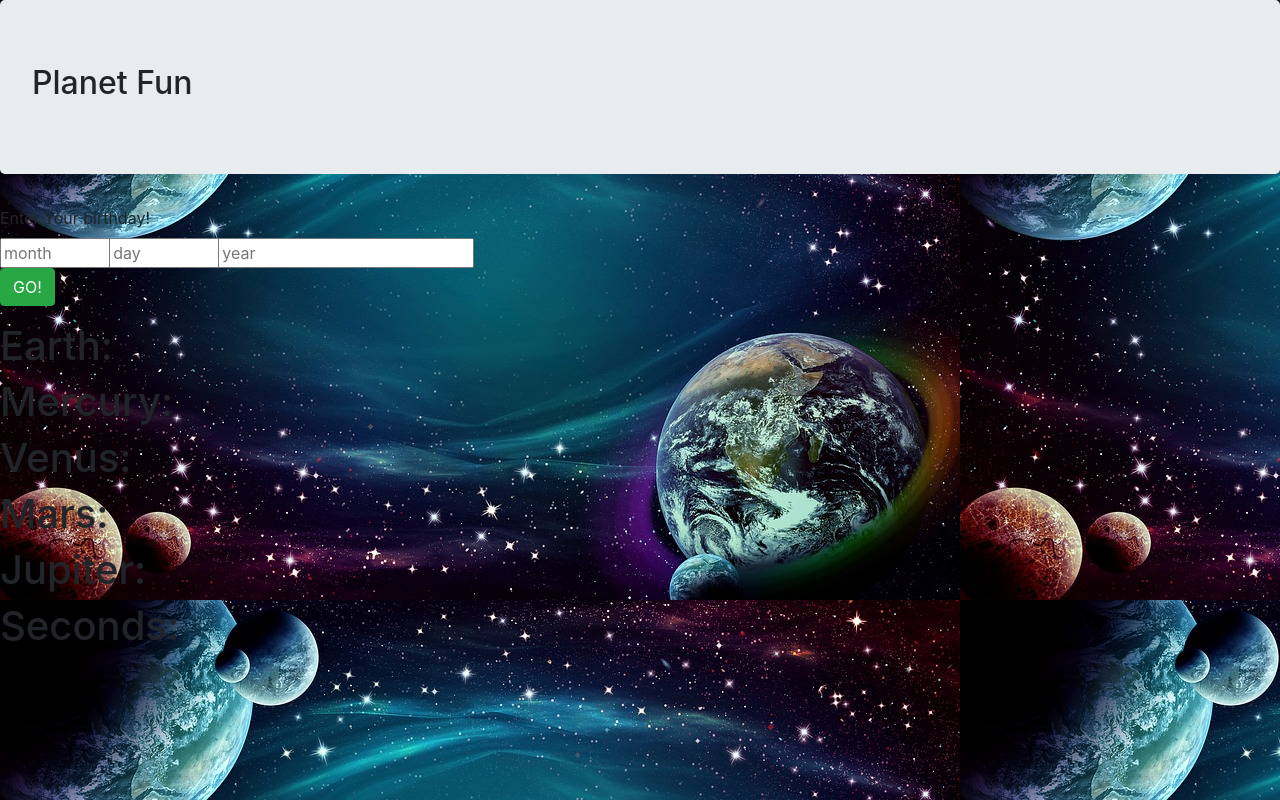
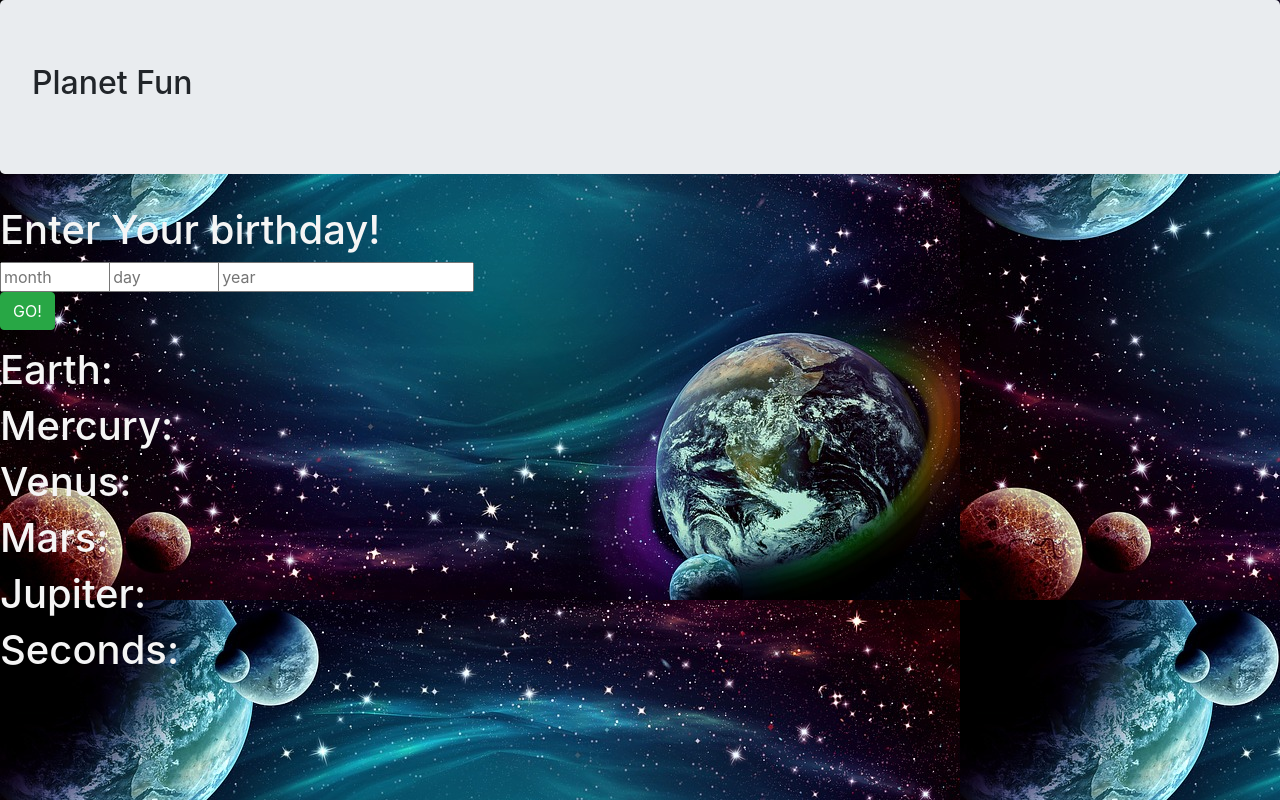
Before and after one commit to austinthebarr/AgeCalculator, a website built with webpack: page src/index.html in a window 1280 px wide. Built offline with nearby package versions, Linux system fonts and the light colour scheme.

Commit message:
created a basic frontend, practice Jquery

```diff
--- a/src/index.html
+++ b/src/index.html
@@ -5,7 +5,7 @@
         <h2>Planet Fun</h2>
     </div>
     <form id="birthday">
-        <label>Enter Your birthday!</label>
+        <h1 id="enter">Enter Your birthday!</h1>
         <div class="row">
             <div class="col-1">
                 <input type="number" class="month" placeholder="month">
--- a/src/styles.css
+++ b/src/styles.css
@@ -1,6 +1,10 @@
 body{
-    background-image: url("/src/images/space.jpg")
+    background-image: url("./images/space.jpg");
 }
 .hide {
 display: none;
 }
+
+#earth, #mercury, #venus, #mars, #jupiter, #sec, #enter {
+    color: whitesmoke;
+}
```
